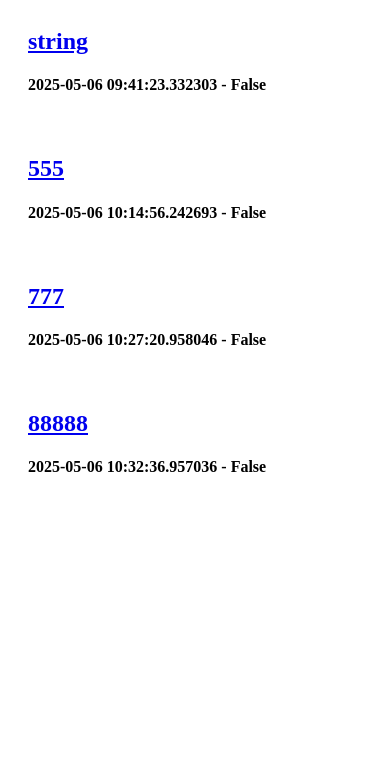
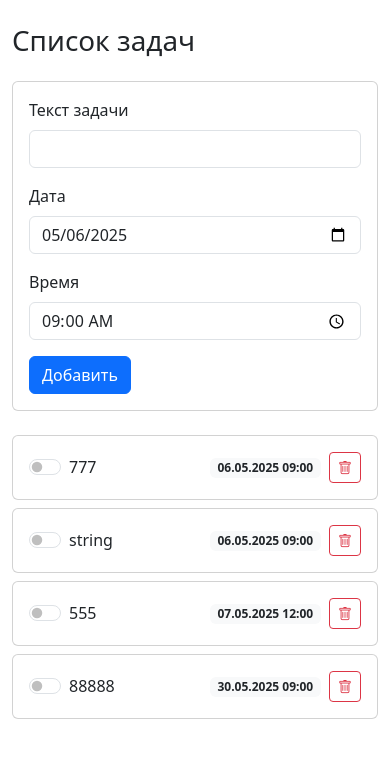
Before and after one commit to Ridmovies/fastapi-todo-app, a FastAPI app: page /pages/todo in a window 390 px wide. Shown: the top 758 px of the page. Run offline with FastAPI, Linux system fonts and the light colour scheme; data comes from the database, SQL or seed files in the repository; both versions use the stored data as it was after the commit.

Commit message:
add frontend

```diff
--- a/src/pages/router.py
+++ b/src/pages/router.py
@@ -1,3 +1,5 @@
+from datetime import datetime
+
 from fastapi import APIRouter, Depends
 from starlette.requests import Request
 from starlette.templating import Jinja2Templates
@@ -17,5 +19,9 @@
 ):
     return templates.TemplateResponse(
         name="todo_list.html",
-        context={"request": request, "todos": todos},
+        context={
+            "request": request,
+            "todos": todos,
+            "current_date": datetime.now().strftime("%Y-%m-%d")  # Добавляем
+        },
     )
--- a/src/templates/todo_list.html
+++ b/src/templates/todo_list.html
@@ -1,28 +1,124 @@
 <!DOCTYPE html>
-<html lang="en">
+<html lang="ru">
 <head>
     <meta charset="UTF-8">
-    <title>Title</title>
+    <meta name="viewport" content="width=device-width, initial-scale=1">
+    <title>Todo List</title>
+    <link href="https://cdn.jsdelivr.net/npm/bootstrap@5.3.0/dist/css/bootstrap.min.css" rel="stylesheet">
+    <style>
+        .completed {
+            text-decoration: line-through;
+            opacity: 0.6;
+            background-color: #f8f9fa;
+        }
+        .task-card { transition: all 0.3s ease; }
+    </style>
 </head>
 <body>
-    <div>
-      {% for todo in todos %}
+    <div class="container mt-4">
+        <h1 class="mb-4">Список задач</h1>
 
+        <!-- Форма добавления новой задачи -->
+        <div class="card mb-4">
+            <div class="card-body">
+                <form id="addTodoForm" class="row g-3">
+                    <div class="col-md-6">
+                        <label for="text" class="form-label">Текст задачи</label>
+                        <input type="text" class="form-control" id="text" required>
+                    </div>
+                    <div class="col-md-3">
+                        <label for="day" class="form-label">Дата</label>
+                        <input type="date" class="form-control" id="day" value="{{ current_date }}">
+                    </div>
+                    <div class="col-md-3">
+                        <label for="start_time" class="form-label">Время</label>
+                        <input type="time" class="form-control" id="start_time" value="09:00">
+                    </div>
+                    <div class="col-12">
+                        <button type="submit" class="btn btn-primary">Добавить</button>
+                    </div>
+                </form>
+            </div>
+        </div>
 
-      <div style="display:flex; margin-bottom:20px; margin-left:20px;">
-        <div>
-            {% if todo.completed %}
-            <h2><s>
-                <a href="{{ url_for('todo_change_status', todo_id=todo.id) }}">{{ todo.text }}</a>
-            </s></h2>
-            {% else %}
-                <h2><a href="{{ url_for('todo_change_status', todo_id=todo.id) }}">{{ todo.text }}</a></h2>
-            {% endif %}
-            <h4>{{ todo.created_at }} - {{ todo.completed }}</h4>
+        <!-- Список задач -->
+        <div id="todoList">
+            {% for todo in todos %}
+            <div class="card mb-2 task-card {% if todo.completed %}completed{% endif %}" data-id="{{ todo.id }}">
+                <div class="card-body">
+                    <div class="d-flex justify-content-between align-items-center">
+                        <div class="form-check form-switch">
+                            <input
+                                class="form-check-input status-toggle"
+                                type="checkbox"
+                                {% if todo.completed %}checked{% endif %}
+                                data-todo-id="{{ todo.id }}"
+                            >
+                            <label class="form-check-label">{{ todo.text }}</label>
+                        </div>
+                        <div class="d-flex gap-2 align-items-center">
+                            <span class="badge bg-light text-dark">
+                                {{ todo.day.strftime('%d.%m.%Y') }}
+                                {% if todo.start_time %}{{ todo.start_time.strftime('%H:%M') }}{% endif %}
+                            </span>
+                            <button class="btn btn-sm btn-outline-danger" onclick="deleteTodo({{ todo.id }})">
+                                <i class="bi bi-trash"></i>
+                            </button>
+                        </div>
+                    </div>
+                </div>
+            </div>
+            {% endfor %}
         </div>
-      </div>
-      {% endfor %}
     </div>
 
+    <!-- Bootstrap Icons -->
+    <link rel="stylesheet" href="https://cdn.jsdelivr.net/npm/bootstrap-icons@1.10.0/font/bootstrap-icons.css">
+    <script src="https://cdn.jsdelivr.net/npm/bootstrap@5.3.0/dist/js/bootstrap.bundle.min.js"></script>
+
+    <script>
+        // Обработка изменения статуса задачи
+        document.querySelectorAll('.status-toggle').forEach(toggle => {
+            toggle.addEventListener('change', async function() {
+                const todoId = this.dataset.todoId;
+                await fetch(`/todo/${todoId}`, {
+                    method: 'PATCH'
+                });
+
+                // Визуальное обновление
+                const card = this.closest('.task-card');
+                card.classList.toggle('completed');
+            });
+        });
+
+        // Удаление задачи
+        async function deleteTodo(id) {
+            if (confirm('Удалить задачу?')) {
+                await fetch(`/todo/${id}`, { method: 'DELETE' });
+                document.querySelector(`.task-card[data-id="${id}"]`).remove();
+            }
+        }
+
+        // Добавление новой задачи
+        document.getElementById('addTodoForm').addEventListener('submit', async (e) => {
+            e.preventDefault();
+
+            const todoData = {
+                text: document.getElementById('text').value,
+                day: document.getElementById('day').value,
+                start_time: document.getElementById('start_time').value
+            };
+
+            const response = await fetch('/todo', {
+                method: 'POST',
+                headers: { 'Content-Type': 'application/json' },
+                body: JSON.stringify(todoData)
+            });
+
+            if (response.ok) {
+                window.location.reload();
+            }
+        });
+    </script>
 </body>
 </html>
--- a/src/todo/router.py
+++ b/src/todo/router.py
@@ -16,10 +16,12 @@
 async def todo_create(session: SessionDep, todo_data: TodoCreate):
     return await TodoService.create_todo(session=session, todo_data=todo_data)
 
+
 @todo_router.delete("/{todo_id}", status_code=status.HTTP_204_NO_CONTENT)
 async def todo_delete(session: SessionDep, todo_id: int):
     return await TodoService.delete_todo(session=session, todo_id=todo_id)
 
-@todo_router.get("/{todo_id}", status_code=status.HTTP_204_NO_CONTENT)
-async def todo_change_status(session: SessionDep, todo_id: int):
-    return await TodoService.change_status_todo(session=session, todo_id=todo_id)
+
+@todo_router.patch("/{todo_id}", status_code=status.HTTP_204_NO_CONTENT)
+async def toggle_todo_status(session: SessionDep, todo_id: int):
+    return await TodoService.toggle_todo_status(session=session, todo_id=todo_id)
--- a/src/todo/service.py
+++ b/src/todo/service.py
@@ -1,3 +1,6 @@
+from datetime import time
+
+from fastapi import HTTPException
 from sqlalchemy import select
 from sqlalchemy.ext.asyncio import AsyncSession
 
@@ -9,16 +12,29 @@
 
     @classmethod
     async def get_todo_list(cls, session: AsyncSession):
-        query = select(Todo)
+        # Сначала сортируем по дате (ближайшие вверху), затем по времени
+        query = select(Todo).order_by(
+            Todo.day.asc(),  # Сначала ближайшие даты
+            Todo.start_time.asc()  # Для одинаковых дат - раньшее время вверху
+        )
         result = await session.execute(query)
         return result.scalars().all()
 
+
     @classmethod
     async def create_todo(cls, session: AsyncSession, todo_data: TodoCreate):
+        # Преобразуем строку времени в объект time
+        if todo_data.start_time:
+            try:
+                hours, minutes = map(int, todo_data.start_time.split(':'))
+                todo_data.start_time = time(hour=hours, minute=minutes)
+            except (ValueError, AttributeError):
+                todo_data.start_time = None  # или установите дефолтное значение
         new_todo = Todo(**todo_data.model_dump())
         session.add(new_todo)
         await session.commit()
         return new_todo
+
 
     @classmethod
     async def delete_todo(cls, session: AsyncSession, todo_id: int):
@@ -41,3 +57,17 @@
             return None
         todo.completed = False if todo.completed else True
         await session.commit()
+
+
+    @classmethod
+    async def toggle_todo_status(cls, session: AsyncSession, todo_id: int):
+        query = select(Todo).where(Todo.id == todo_id)
+        result = await session.execute(query)
+        todo = result.scalar_one_or_none()
+
+        if not todo:
+            raise HTTPException(status_code=404, detail="Task not found")
+
+        todo.completed = not todo.completed
+        await session.commit()
+        return todo
```
Also changed, not shown: requirements.txt (added, +18 -0 lines), src/todo/models.py (+13 -1 lines), src/todo/schemas.py (+6 -3 lines), README.md, Screenshot from 2025-05-06 10-50-15.png (added), database.db.
